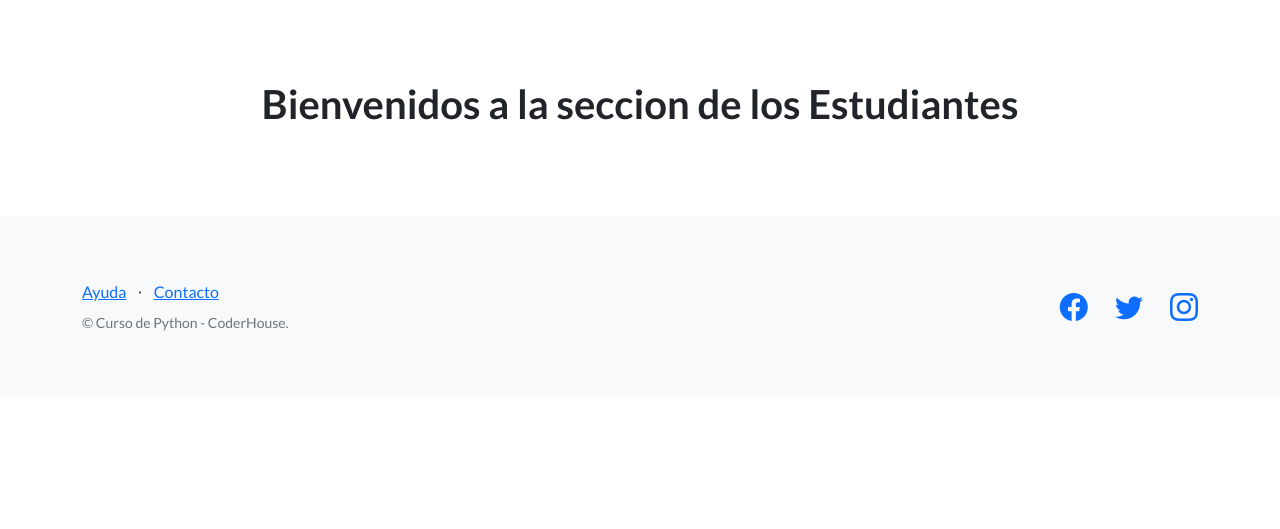
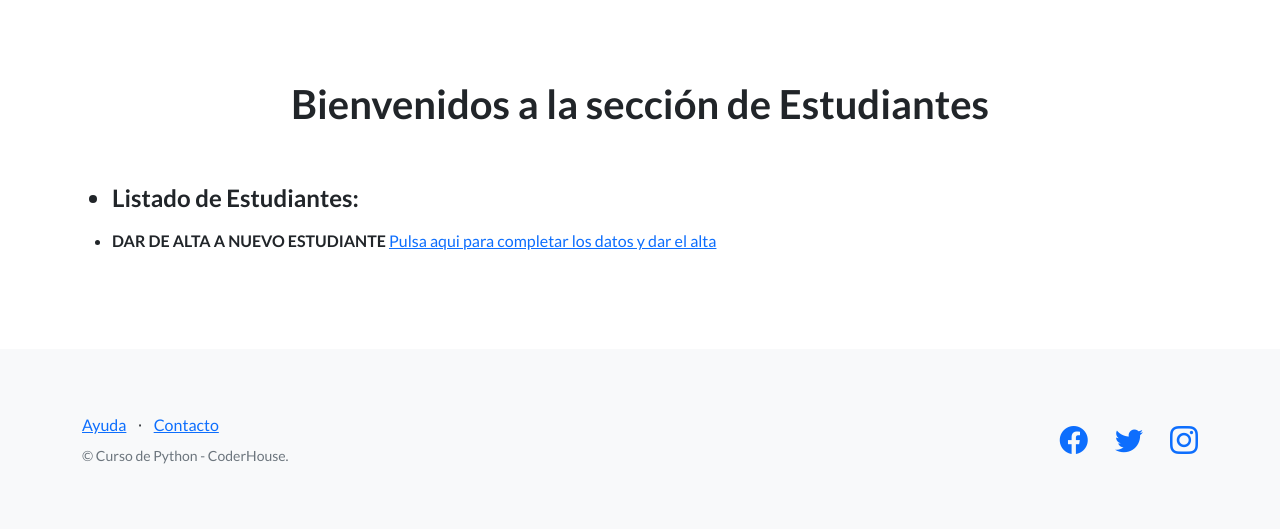
Before and after one commit to LucianoLezana/Entrega1_Seigneur_Lezana, a Django app: page /app_project_coder/estudiantes/ in a window 1280 px wide. Shown: the part 66-595 px from the top of the page. Run offline with Django 4.2, Linux system fonts and the light colour scheme; data that the repository does not hold is empty; parts of the project's set-up code (start-up, migrations or seed data) failed here and were passed over; some libraries are stand-ins or nearby versions.

Commit message:
edit templates profesor / estudiante

```diff
--- a/app_project_coder/templates/app_project_coder/crear_estudiante.html
+++ b/app_project_coder/templates/app_project_coder/crear_estudiante.html
@@ -10,7 +10,7 @@
 <form method="post">
 
     {% csrf_token %}
-    {{ formulario_curso.as_p }}
+    {{ formulario_estudiante.as_p }}
 
     <input type="submit" value="Enviar" />
 </form>
--- a/app_project_coder/templates/app_project_coder/crear_profesor.html
+++ b/app_project_coder/templates/app_project_coder/crear_profesor.html
@@ -10,7 +10,7 @@
 <form method="post">
 
     {% csrf_token %}
-    {{ formulario_curso.as_p }}
+    {{ formulario_profesor.as_p }}
 
     <input type="submit" value="Enviar" />
 </form>
--- a/app_project_coder/templates/app_project_coder/estudiantes.html
+++ b/app_project_coder/templates/app_project_coder/estudiantes.html
@@ -3,7 +3,33 @@
 {%load static%}
 
 {%block contenido_base%}
-<center><h1>Bienvenidos a la seccion de los Estudiantes</h1></center>
+<center><h1>Bienvenidos a la sección de Estudiantes</h1></center>
+<br>
+<br>
+{%if estudiante_creado%}
+
+<div><h1 style="color:rgb(35, 160, 35)">Has dado de alta exitosamente a un nuevo estudiante!</h1></div>
+<p>Quieres comprobar que el/la estudiante se fue dado de alta correctamente?<a  href="{% url 'Estudiantes' %}">Pulsa aqui para Comprobarlo</a></p></p>
+
+{%endif%}
+
+<ul>
+  <h4><li>Listado de Estudiantes:</li></h4>
+
+  <ol>
+      {%for estudiante in estudiantes%}
+      <br><li>Nombre y Apellido: {{estudiante.nombre}}{{estudiante.apellido}} <br> EMAIL: {{estudiante.email}}</li>
+      {%endfor%}
+  </ol>
+
+</ul>
+
+<ul>
+  <li>
+      <p><b>DAR DE ALTA A NUEVO ESTUDIANTE</b>
+      <a  href="{% url 'crear_estudiante' %}">Pulsa aqui para completar los datos y dar el alta</a></p>
+  </li>
+ </ul>
 
 
 {%endblock%}
```
Also changed, not shown: app_project_coder/templates/app_project_coder/profesores.html (+27 -0 lines).
